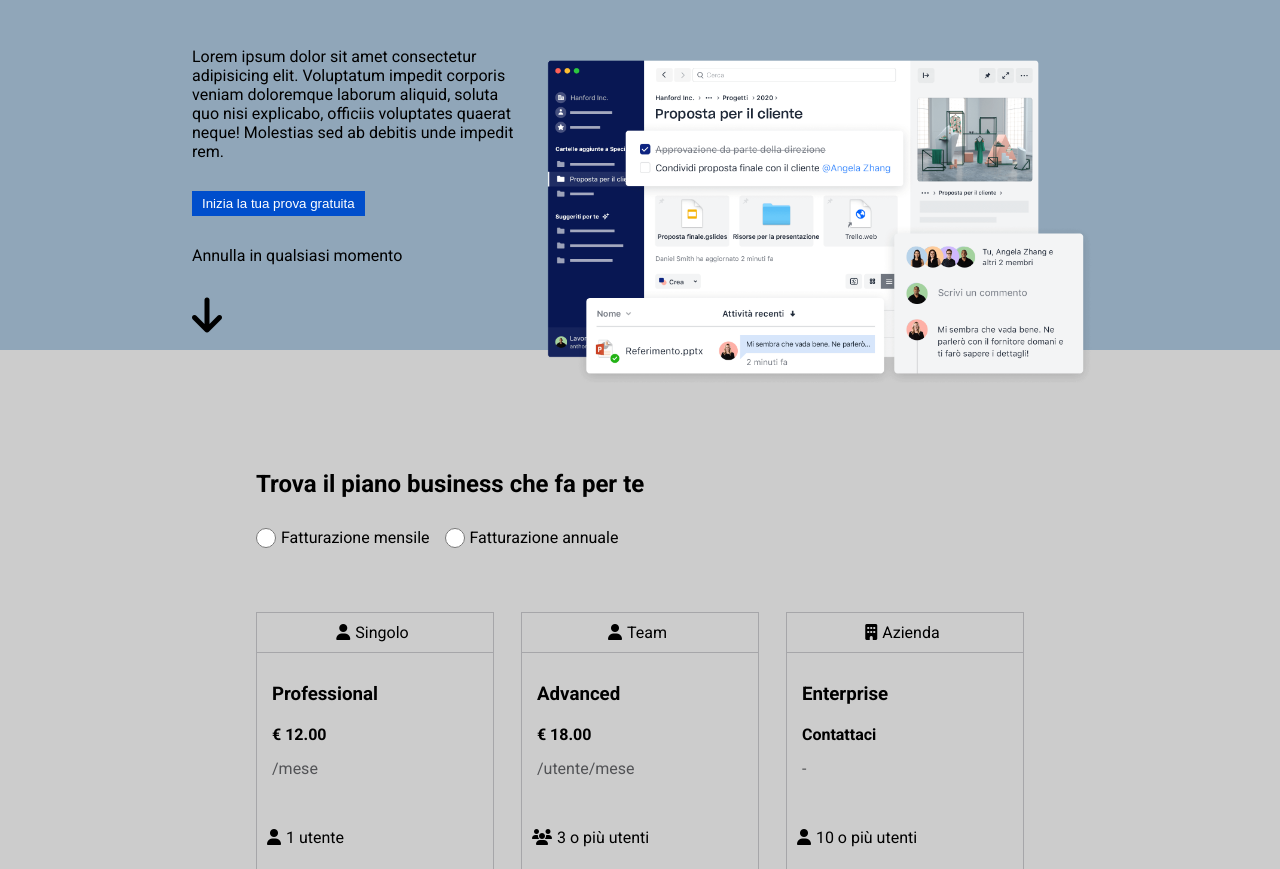
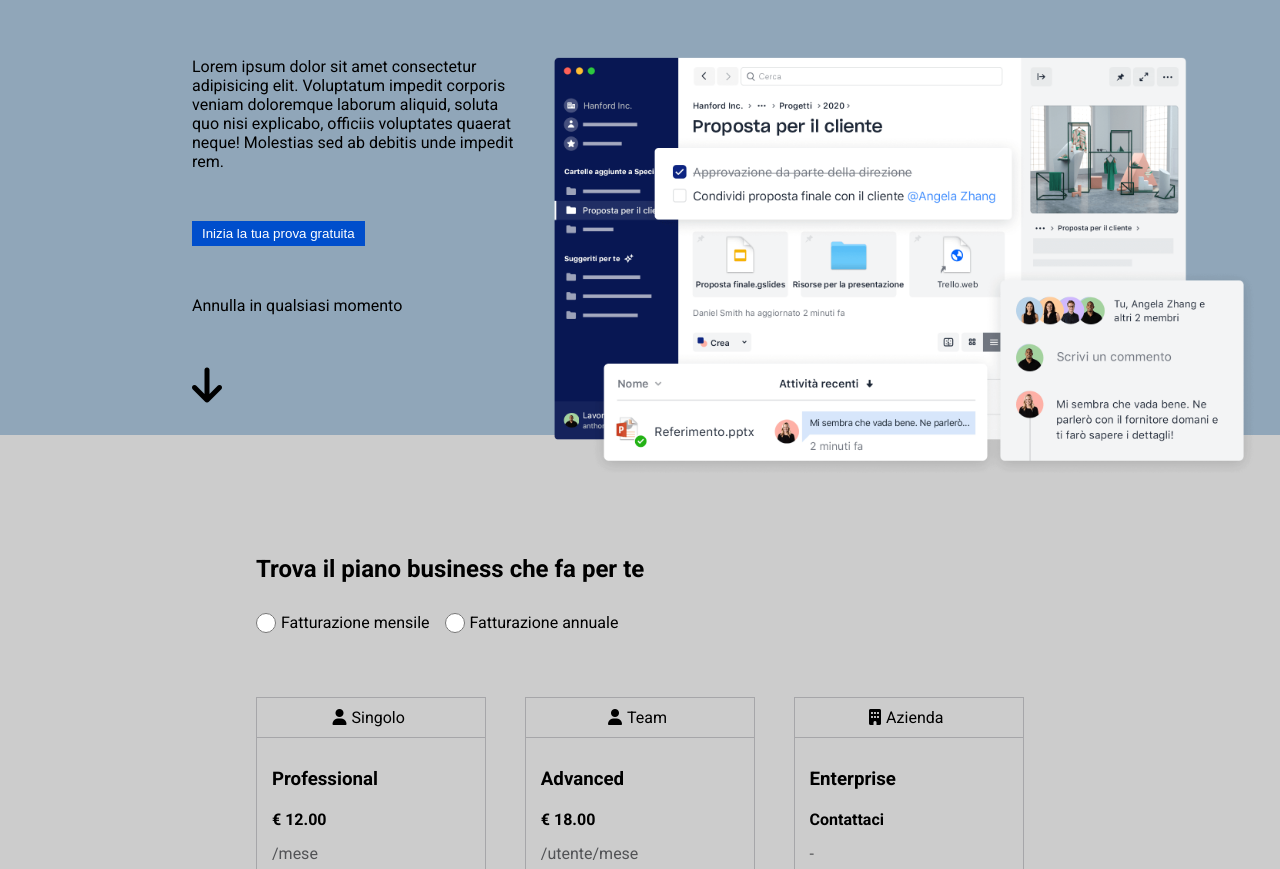
Before and after one commit to FrancescoCauzzi/htmlcss-dropbox, a plain HTML site: page index.html in a window 1280 px wide. Shown: the part 275-1144 px from the top of the page. Drawn offline with Linux system fonts and the light colour scheme.

Commit message:
feat: modifiche funzionali a style.css

```diff
--- a/css/style.css
+++ b/css/style.css
@@ -30,14 +30,18 @@ button{
   color: white;
   cursor: pointer;
 }
+
+button:hover{
+  filter: contrast(150%)
+}
 /* Common */
 /* ------------------------------------------------------------------------ */
 
 /* Header */
 header{
   background-color: #90A6B9;
-  height: 78%;
-  width: 100%;
+  /* height: 78%; */
+  width: 100vw;
 }
 
 .header-inner{
@@ -91,6 +95,7 @@ nav{
 .nav-bar-links:hover{
   cursor: pointer;
   border-bottom: 2px solid #525356;
+  padding: 10px 10px 8px 10px;
 }
 
 #db-logo{
@@ -103,13 +108,14 @@ nav{
 }
 
 .header-inner h1{
-  margin-bottom:50px;
+  margin-bottom:60px;
   text-align: start;
   font-size: 3.5em;
 }
 
-.headeer-inner-row{
-  flex-direction: row;
+.header-inner-row{
+  /* flex-direction: row; */
+  justify-content: stretch;
 }
 
 .header-inner-column-left{
@@ -117,13 +123,13 @@ nav{
 }
 
 .header-inner-column-left > *{
-  margin-bottom: 30px;
+  margin-bottom: 50px;
 }
 
 .arrow-down{
   justify-content: flex-start;
   align-items: baseline;
-  margin-bottom: 15px;
+  margin-bottom: 30px;
 
 }
 .fa-arrow-down{
@@ -138,10 +144,10 @@ cursor: pointer;
 }
 
 #jumbo{
-  width: 115%;
-  height: 115%;
-  z-index: 0;
-  object-fit: contain;
+  height: 110% ;
+  width: auto;
+  z-index: 1;
+  /* object-fit: contain;   */
 }
 
 
@@ -188,7 +194,7 @@ main{
 }
 
 .singolo, .team, .azienda{
-  width: 31%;
+  width: 30%;
   border: 1px solid #A6A6A9;
   flex-direction: column;
 }
@@ -196,7 +202,6 @@ main{
 .titolo-offerta{
   justify-content: center;
   align-items: center;
-  flex-direction: row;
   width: 100%;
   padding: 10px 0px 10px 0px;
   border-bottom: 1px solid #A6A6A9;
@@ -229,7 +234,13 @@ main{
 
 .offers-inner .info{
   flex-direction: row;
-  margin-bottom: 25px;
+  height: 100px;
+  margin-bottom: 20px;
+}
+
+.offers-inner .info .descrizione{
+  overflow: hidden;
+
 }
 
 .offers-inner .info .icona{
@@ -339,7 +350,7 @@ main{
 
 .contatto-partner #button-partner{
   border: 1px solid black;
-  background-color: rgba(0,0,0,0);
+  background-color: #CCCCCC;
   color: black;
   white-space: nowrap;
 }
@@ -557,16 +568,13 @@ main{
   display: none;
   padding-right: 20px;
   margin-bottom: 30px;
-  transition: ease-in;
+  transition: 0.4s;
 }
 
 .faq-outside:hover p{
   display: block;
 
 }
-
-
-
 /* - --------------- FAQ -------------------- */
 
 
```
